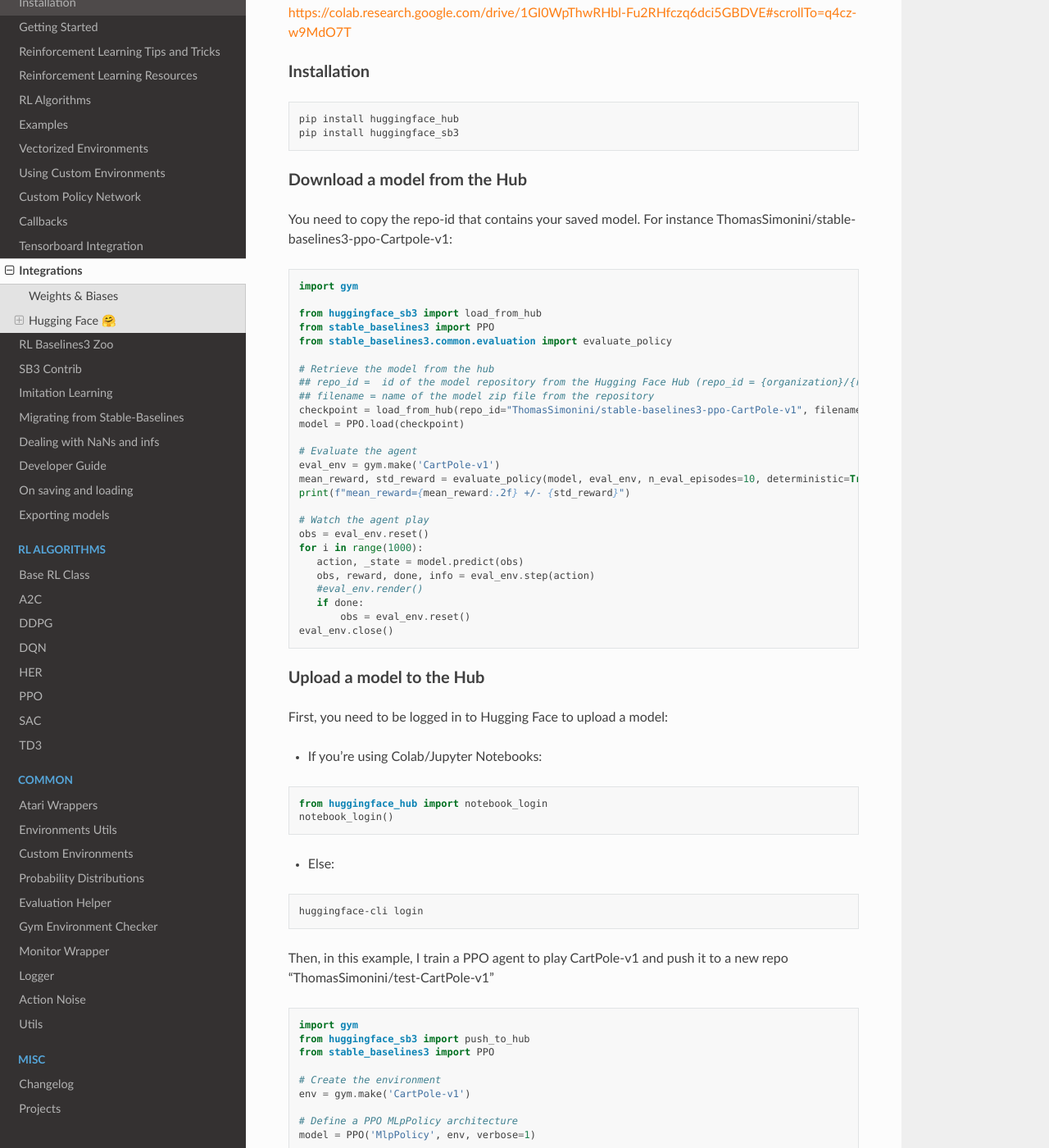
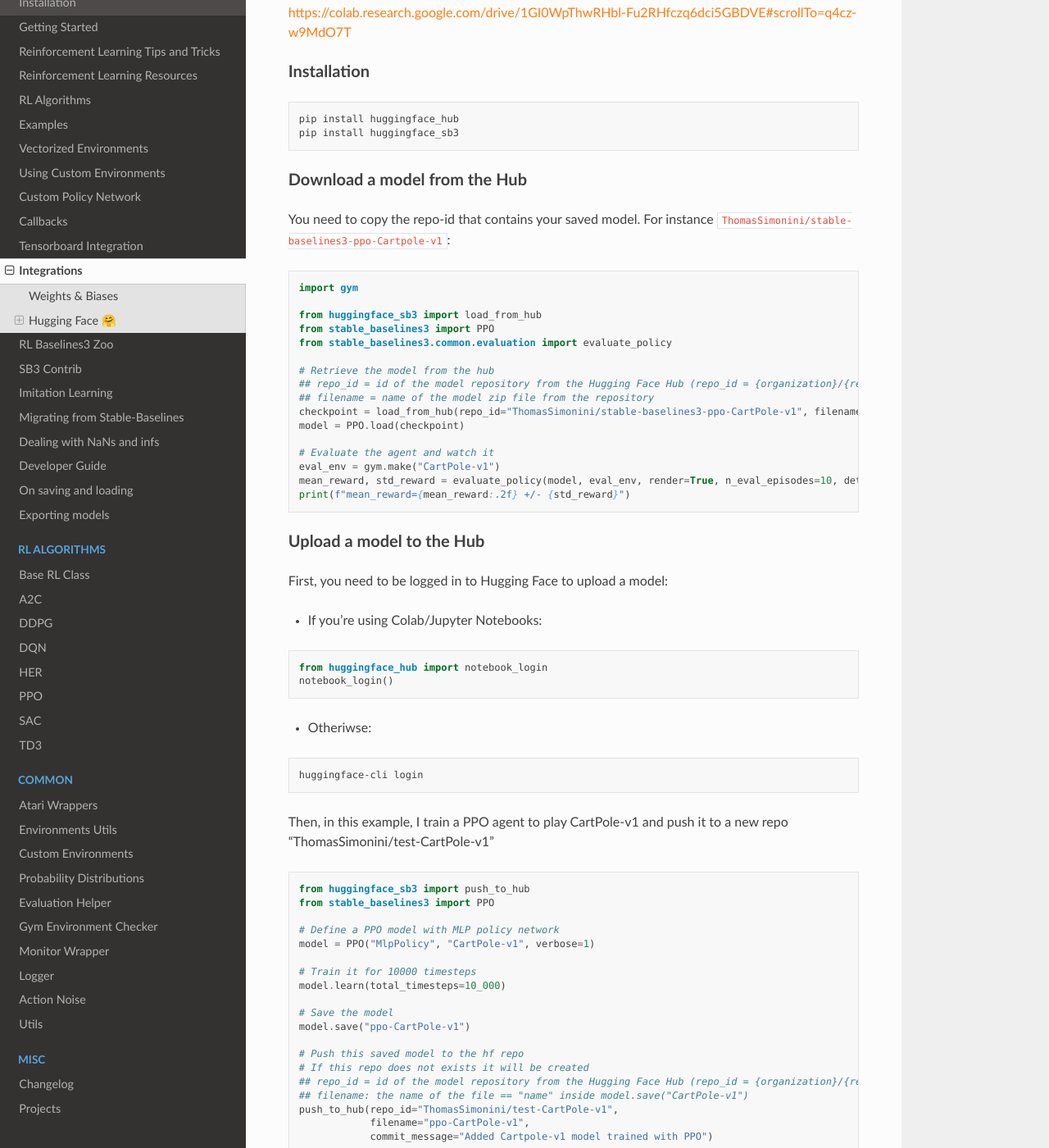
Before and after one commit to DLR-RM/stable-baselines3, a Sphinx documentation site: the page built from docs/guide/integrations.rst, in a window 1280 px wide and 1400 px high, scrolled down 1092 px. Shown: the whole window at 82% size. Built offline with Sphinx 7.4.7 and the Read the Docs theme 2.0.0, drawn with Linux system fonts in a browser that asks for light colours; some of the changed text lies outside the part shown.

Commit message:
Update doc + fixes

```diff
--- a/docs/guide/integrations.rst
+++ b/docs/guide/integrations.rst
@@ -44,7 +44,7 @@
 
 
 Hugging Face 🤗
-============
+===============
 The Hugging Face Hub 🤗 is a central place where anyone can share and explore models. It allows you to host your saved models 💾.
 
 You can see the list of stable-baselines3 saved models here: https://huggingface.co/models?other=stable-baselines3
@@ -61,9 +61,9 @@
 
 
 Download a model from the Hub
--------------
+-----------------------------
 You need to copy the repo-id that contains your saved model.
-For instance ThomasSimonini/stable-baselines3-ppo-Cartpole-v1:
+For instance ``ThomasSimonini/stable-baselines3-ppo-Cartpole-v1``:
 
 .. code-block:: python
 
@@ -74,29 +74,20 @@
  from stable_baselines3.common.evaluation import evaluate_policy
 
  # Retrieve the model from the hub
- ## repo_id =  id of the model repository from the Hugging Face Hub (repo_id = {organization}/{repo_name})
+ ## repo_id = id of the model repository from the Hugging Face Hub (repo_id = {organization}/{repo_name})
  ## filename = name of the model zip file from the repository
  checkpoint = load_from_hub(repo_id="ThomasSimonini/stable-baselines3-ppo-CartPole-v1", filename="CartPole-v1")
  model = PPO.load(checkpoint)
 
- # Evaluate the agent
- eval_env = gym.make('CartPole-v1')
- mean_reward, std_reward = evaluate_policy(model, eval_env, n_eval_episodes=10, deterministic=True)
+ # Evaluate the agent and watch it
+ eval_env = gym.make("CartPole-v1")
+ mean_reward, std_reward = evaluate_policy(model, eval_env, render=True, n_eval_episodes=10, deterministic=True)
  print(f"mean_reward={mean_reward:.2f} +/- {std_reward}")
-
- # Watch the agent play
- obs = eval_env.reset()
- for i in range(1000):
-    action, _state = model.predict(obs)
-    obs, reward, done, info = eval_env.step(action)
-    #eval_env.render()
-    if done:
-        obs = eval_env.reset()
- eval_env.close()
 
 
 Upload a model to the Hub
--------------
+-------------------------
+
 First, you need to be logged in to Hugging Face to upload a model:
 
 - If you're using Colab/Jupyter Notebooks:
@@ -107,7 +98,7 @@
  notebook_login()
 
 
-- Else:
+- Otheriwse:
 
 .. code-block:: bash
 
@@ -117,26 +108,22 @@
 
 .. code-block:: python
 
- import gym
  from huggingface_sb3 import push_to_hub
  from stable_baselines3 import PPO
 
- # Create the environment
- env = gym.make('CartPole-v1')
-
- # Define a PPO MLpPolicy architecture
- model = PPO('MlpPolicy', env, verbose=1)
+ # Define a PPO model with MLP policy network
+ model = PPO("MlpPolicy", "CartPole-v1", verbose=1)
 
  # Train it for 10000 timesteps
- model.learn(total_timesteps=10000)
+ model.learn(total_timesteps=10_000)
 
  # Save the model
- model.save("CartPole-v1")
+ model.save("ppo-CartPole-v1")
 
  # Push this saved model to the hf repo
  # If this repo does not exists it will be created
- ## repo_id =  id of the model repository from the Hugging Face Hub (repo_id = {organization}/{repo_name})
+ ## repo_id = id of the model repository from the Hugging Face Hub (repo_id = {organization}/{repo_name})
  ## filename: the name of the file == "name" inside model.save("CartPole-v1")
- push_to_hub(repo_id = "ThomasSimonini/test-CartPole-v1",
-           filename = "CartPole-v1",
-           commit_message = "Added Cartpole-v1 trained model")
+ push_to_hub(repo_id="ThomasSimonini/test-CartPole-v1",
+             filename="ppo-CartPole-v1",
+             commit_message="Added Cartpole-v1 model trained with PPO")
```
Also changed, not shown: docs/misc/changelog.rst (+29 -1 lines).
